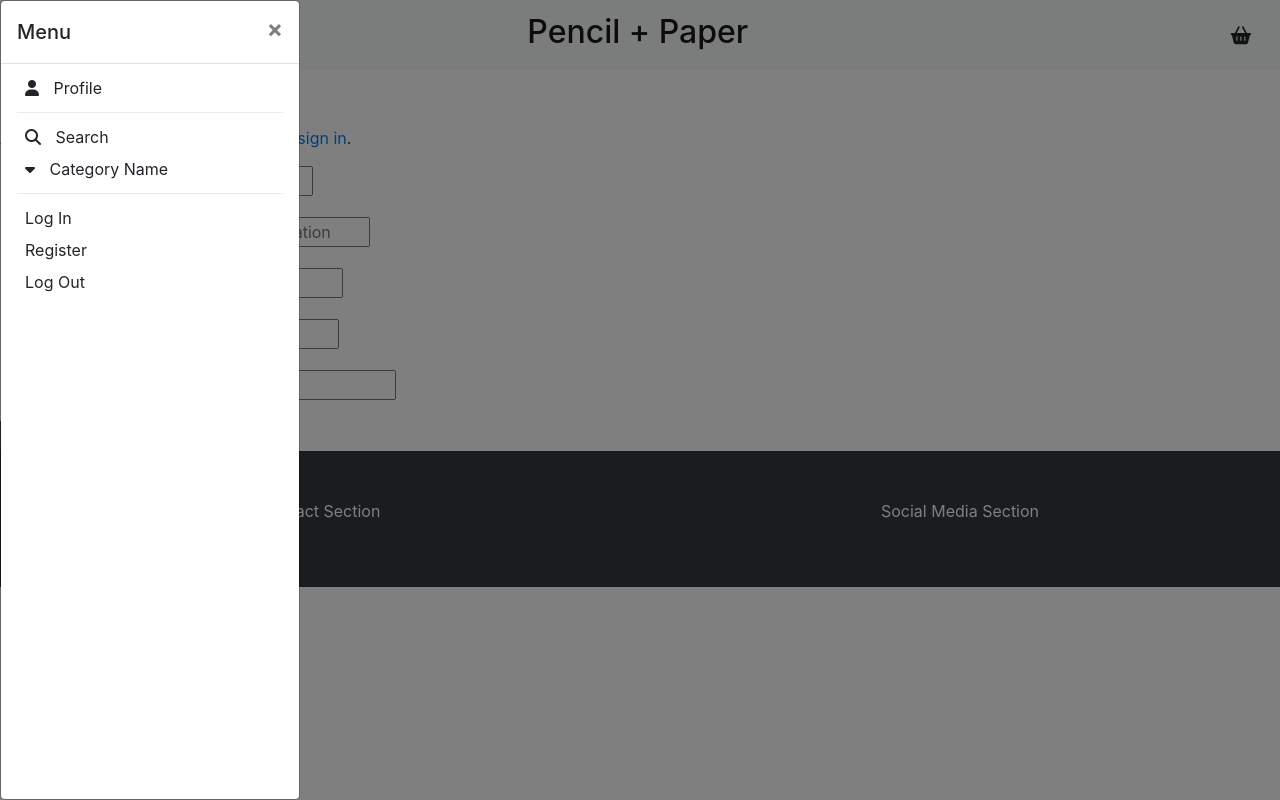
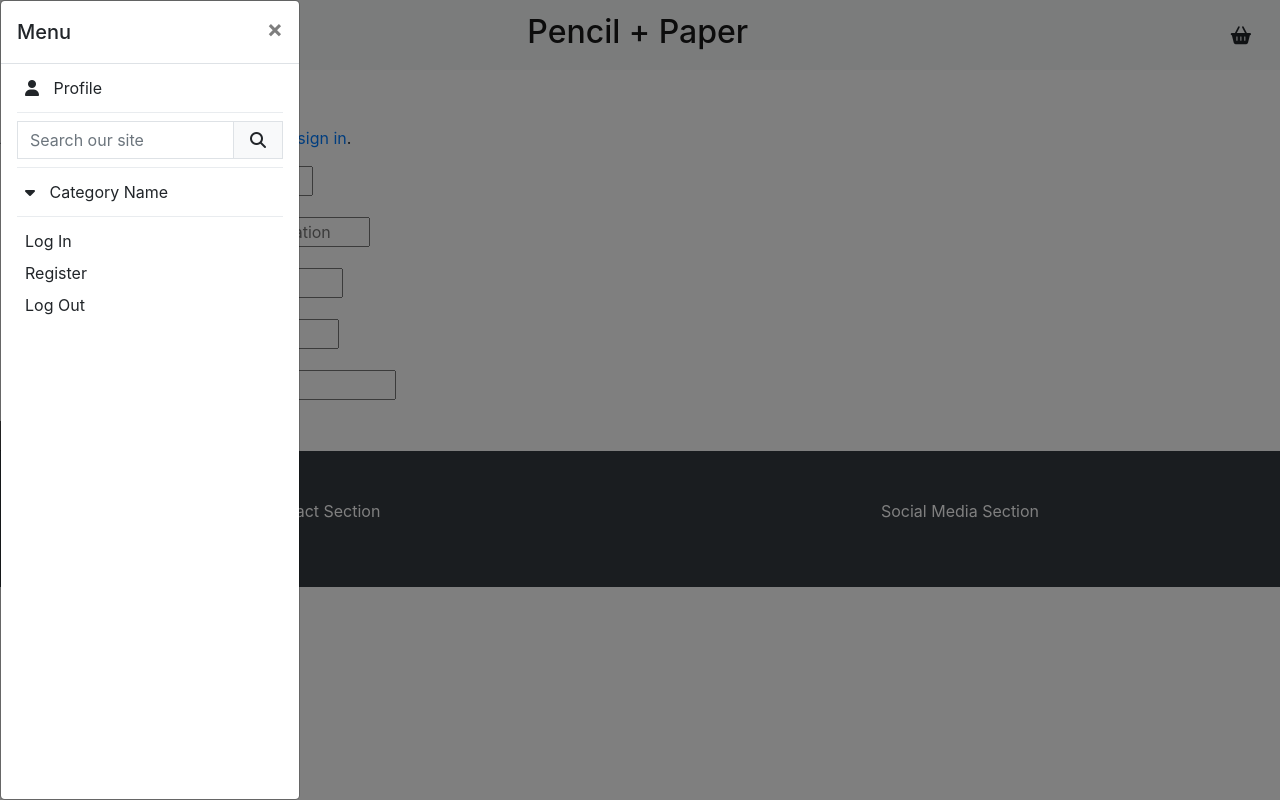
Before and after one commit to Code-Institute-Submissions/pawoods-project4, a Django app: page /accounts/signup/ in a window 1280 px wide, after a click that opens the changed part. Run offline with Django 3.2, Linux system fonts and the light colour scheme; some libraries are stand-ins or nearby versions.

Commit message:
adds search bar to nav modal, removes search modal

```diff
--- a/static/css/base.css
+++ b/static/css/base.css
@@ -8,6 +8,15 @@
 body {
     max-width: 2000px;
     margin: auto;
+}
+
+/* from Bulma */
+.icon {
+    align-items: center;
+    display: inline-flex;
+    justify-content: center;
+    height: 1.5rem;
+    width: 1.5rem;
 }
 
 /* Navbar */
--- a/templates/base.html
+++ b/templates/base.html
@@ -61,11 +61,19 @@
                         <a href="" class="dropdown-item"><span class="spacer"></span>Wish List</a>
                     </div>
                     <div class="dropdown-divider"></div>
-                    <button type="button" class="dropdown-item close" data-dismiss="modal" data-toggle="modal"
-                        data-target="#search-modal">
-                        <i class="fa-solid fa-magnifying-glass"></i>
-                        Search
-                    </button>
+                    <form method="" action="">
+                        <div class="input-group w-100">
+                            <input class="form-control border rounded-0" type="text" name="q" placeholder="Search our site">
+                            <div class="input-group-append">
+                                <button class="form-control btn btn-light border rounded-0" type="submit">
+                                    <span class="icon">
+                                        <i class="fas fa-search m-0"></i>
+                                    </span>
+                                </button>
+                            </div>
+                        </div>
+                    </form>
+                    <div class="dropdown-divider"></div>
                     <a class="sub-menu dropdown-item" data-toggle="collapse" href="#category-options" role="button"
                         aria-expanded="false" aria-controls="category-options">
                         <i class="fa-solid fa-caret-down"></i>
@@ -129,31 +137,6 @@
         </div>
     </footer>
 
-    <!-- Search Modal -->
-    <div class="modal fade" id="search-modal" tabindex="-1" aria-labelledby="search-label" aria-hidden="true">
-        <div class="modal-dialog modal-dialog-centered">
-            <div class="modal-content">
-                <div class="modal-header">
-                    <h5 class="modal-title" id="search-label">Search our products</h5>
-                    <button type="button" class="close" data-dismiss="modal" aria-label="Close">
-                        <span aria-hidden="true">&times;</span>
-                    </button>
-                </div>
-                <form action="">
-                    <div class="modal-body">
-                        <input class="form-control mr-sm-2" type="search" placeholder="What are you looking for today?"
-                            aria-label="Search" id="search-input"/>
-                    </div>
-                    <div class="modal-footer">
-                        <button class="btn btn-outline-success my-2 my-sm-0" type="submit">
-                            Search
-                        </button>
-                    </div>
-                </form>
-            </div>
-        </div>
-    </div>
-
     {% block postloadjd %}
     <script type="text/javascript">
         $('a.sub-menu').on("click", function (e) {
```
